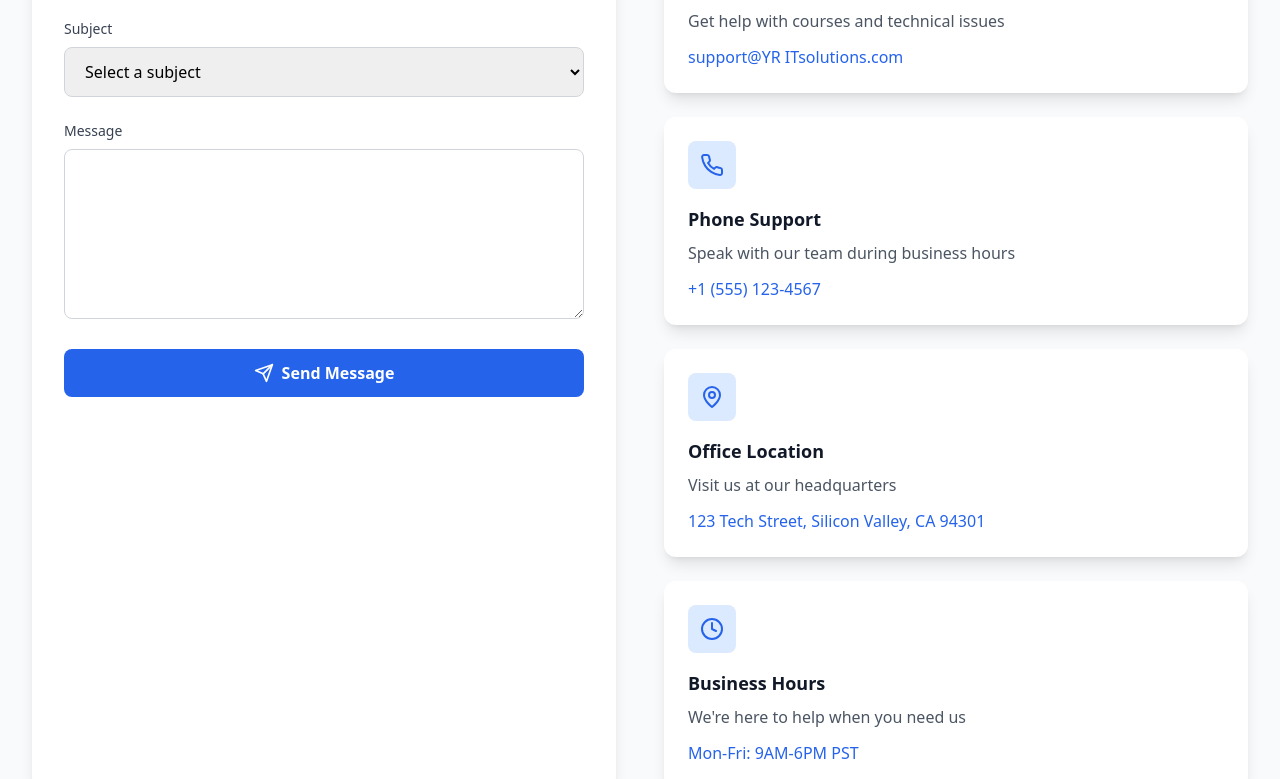
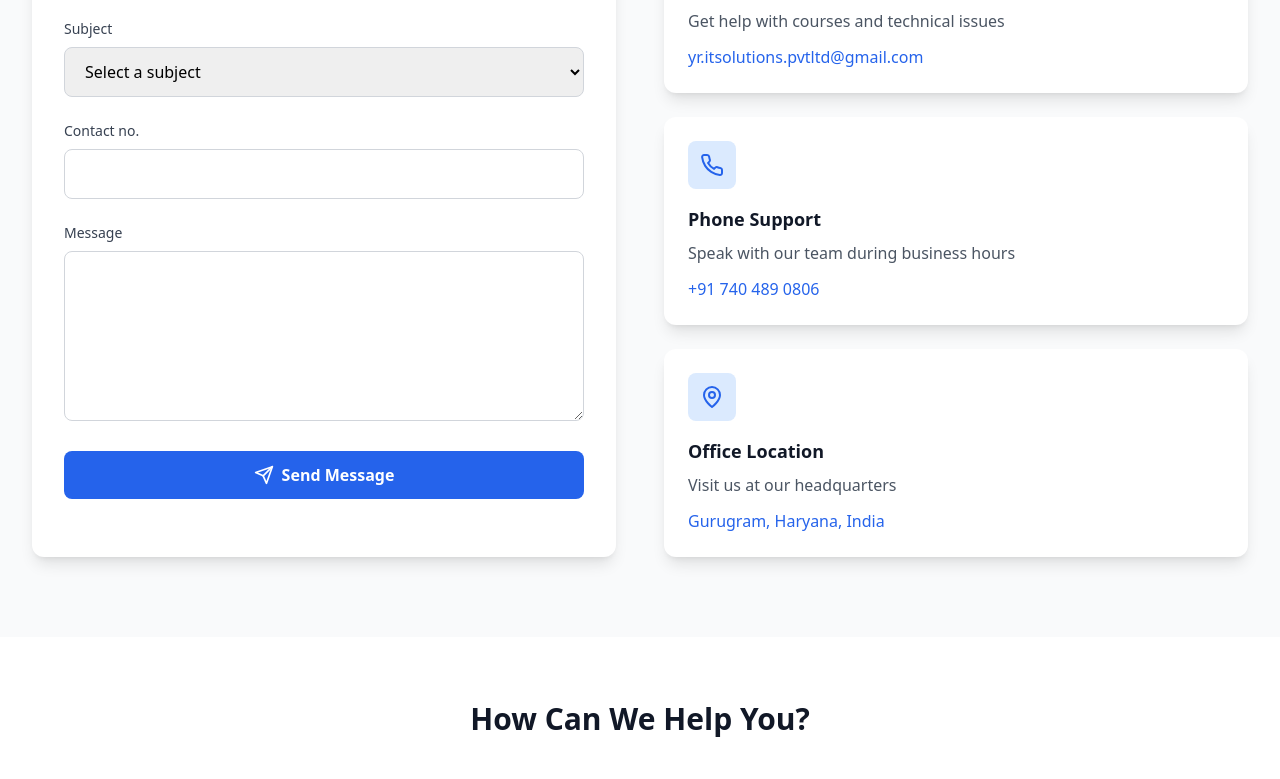
Before and after one commit to 07sumit1002/edutechyrit, a React (Vite) app: page /contact in a window 1280 px wide. Shown: the part 607-1386 px from the top of the page. Built offline with nearby package versions, Linux system fonts and the light colour scheme.

Commit message:
`Update CTA component to use Link from react-router-dom, update social media icons in Footer, update contact information in Contact page, and add contact number input field.`

```diff
--- a/src/components/CTA.tsx
+++ b/src/components/CTA.tsx
@@ -1,5 +1,6 @@
 import React from 'react';
 import { ArrowRight, CheckCircle } from 'lucide-react';
+import { Link } from 'react-router-dom';
 
 const CTA = () => {
   const benefits = [
@@ -33,14 +34,18 @@ const CTA = () => {
           </div>
 
           <div className="flex flex-col sm:flex-row gap-4 justify-center mb-8">
+            <Link to={'/programs'}>
               <button className="group bg-white text-blue-600 px-8 py-4 rounded-xl hover:bg-gray-100 transition-all duration-300 font-bold text-lg flex items-center justify-center shadow-xl hover:shadow-2xl">
                 Start Learning Now
                 <ArrowRight className="ml-2 h-5 w-5 group-hover:translate-x-1 transition-transform" />
               </button>
+            </Link>
 
+            <Link to={'/courses'}>
               <button className="bg-transparent border-2 border-white text-white px-8 py-4 rounded-xl hover:bg-white hover:text-blue-600 transition-all duration-300 font-bold text-lg">
                 View Course Catalog
               </button>
+            </Link>
           </div>
 
           <div className="text-blue-200 text-sm">
--- a/src/components/Footer.tsx
+++ b/src/components/Footer.tsx
@@ -1,5 +1,5 @@
 import React from 'react';
-import { BookOpen, Facebook, Twitter, Instagram, Linkedin, Mail, Phone, MapPin } from 'lucide-react';
+import { BookOpen, Facebook, Instagram, Linkedin, Mail, Phone, MapPin, X } from 'lucide-react';
 
 const Footer = () => {
   return (
@@ -23,7 +23,7 @@ const Footer = () => {
                 <Facebook className="h-5 w-5" />
               </a>
               <a href="#" className="bg-gray-800 p-2 rounded-lg hover:bg-blue-600 transition-colors">
-                <Twitter className="h-5 w-5" />
+                <X className="h-5 w-5" />
               </a>
               <a href="#" className="bg-gray-800 p-2 rounded-lg hover:bg-blue-600 transition-colors">
                 <Instagram className="h-5 w-5" />
@@ -66,15 +66,15 @@ const Footer = () => {
             <div className="space-y-4">
               <div className="flex items-center space-x-3">
                 <Mail className="h-5 w-5 text-blue-400" />
-                <span>support@YR ITsolutions.com</span>
+                <span>yr.itsolutions.pvtltd@gmail.com</span>
               </div>
               <div className="flex items-center space-x-3">
                 <Phone className="h-5 w-5 text-blue-400" />
-                <span>+1 (555) 123-4567</span>
+                <span>+91 740 489 0806</span>
               </div>
               <div className="flex items-center space-x-3">
                 <MapPin className="h-5 w-5 text-blue-400" />
-                <span>123 Tech Street, Silicon Valley, CA 94301</span>
+                <span>Gurugram, Haryana, India</span>
               </div>
             </div>
 
@@ -97,7 +97,7 @@ const Footer = () => {
 
         <div className="border-t border-gray-800 mt-12 pt-8 flex flex-col md:flex-row justify-between items-center">
           <p className="text-gray-400">
-            © 2024 YR IT Solutions. All rights reserved.
+            © 2025 YR IT Solutions. All rights reserved.
           </p>
           <div className="flex space-x-6 mt-4 md:mt-0">
             <a href="#" className="text-gray-400 hover:text-blue-400 transition-colors">Privacy Policy</a>
--- a/src/pages/Contact.tsx
+++ b/src/pages/Contact.tsx
@@ -8,7 +8,7 @@ const ContactCard = ({ icon: Icon, title, description, contact }: {
   contact: string;
 }) => (
   <div className="bg-white p-6 rounded-xl shadow-lg hover:shadow-xl transition-all duration-300">
-    <div className="bg-blue-100 w-12 h-12 rounded-lg flex items-center justify-center mb-4">
+    <div className="bg-blue-100 w-12 h-12 rounded-lg flex items-center justify-center mb-4 hover:bg-blue-200">
       <Icon className="h-6 w-6 text-blue-600" />
     </div>
     <h3 className="text-lg font-semibold text-gray-900 mb-2">{title}</h3>
@@ -22,6 +22,7 @@ const Contact = () => {
     name: '',
     email: '',
     subject: '',
+    contact: '',
     message: ''
   });
 
@@ -43,26 +44,26 @@ const Contact = () => {
       icon: Mail,
       title: "Email Support",
       description: "Get help with courses and technical issues",
-      contact: "support@YR ITsolutions.com"
+      contact: "yr.itsolutions.pvtltd@gmail.com"
     },
     {
       icon: Phone,
       title: "Phone Support",
       description: "Speak with our team during business hours",
-      contact: "+1 (555) 123-4567"
+      contact: "+91 740 489 0806"
     },
     {
       icon: MapPin,
       title: "Office Location",
       description: "Visit us at our headquarters",
-      contact: "123 Tech Street, Silicon Valley, CA 94301"
+      contact: "Gurugram, Haryana, India"
     },
-    {
-      icon: Clock,
-      title: "Business Hours",
-      description: "We're here to help when you need us",
-      contact: "Mon-Fri: 9AM-6PM PST"
-    }
+    // {
+    //   icon: Clock,
+    //   title: "Business Hours",
+    //   description: "We're here to help when you need us",
+    //   contact: "Mon-Fri: 9AM-6PM PST"
+    // }
   ];
 
   const inquiryTypes = [
@@ -145,6 +146,21 @@ const Contact = () => {
                     <option value="partnership">Partnership</option>
                     <option value="other">Other</option>
                   </select>
+                </div>
+
+                <div>
+                  <label htmlFor="subject" className="block text-sm font-medium text-gray-700 mb-2">
+                    Contact no.
+                  </label>
+                  <input
+                      type="tel"
+                      id="contact"
+                      name="contact"
+                      value={formData.contact}
+                      onChange={handleChange}
+                      className="w-full px-4 py-3 border border-gray-300 rounded-lg focus:outline-none focus:ring-2 focus:ring-blue-500 focus:border-transparent"
+                      required
+                    />
                 </div>
 
                 <div>
@@ -244,7 +260,7 @@ const Contact = () => {
             <div className="text-center">
               <MapPin className="h-12 w-12 text-gray-500 mx-auto mb-4" />
               <p className="text-gray-600">Interactive map would be integrated here</p>
-              <p className="text-gray-500 text-sm">123 Tech Street, Silicon Valley, CA 94301</p>
+              <p className="text-gray-500 text-sm">Gurugram, Haryana, India</p>
             </div>
           </div>
         </div>
```
Also changed, not shown: 1 other file (tests, documents, lock files or other folders). Lines whose indentation alone changed are shown as unchanged.
